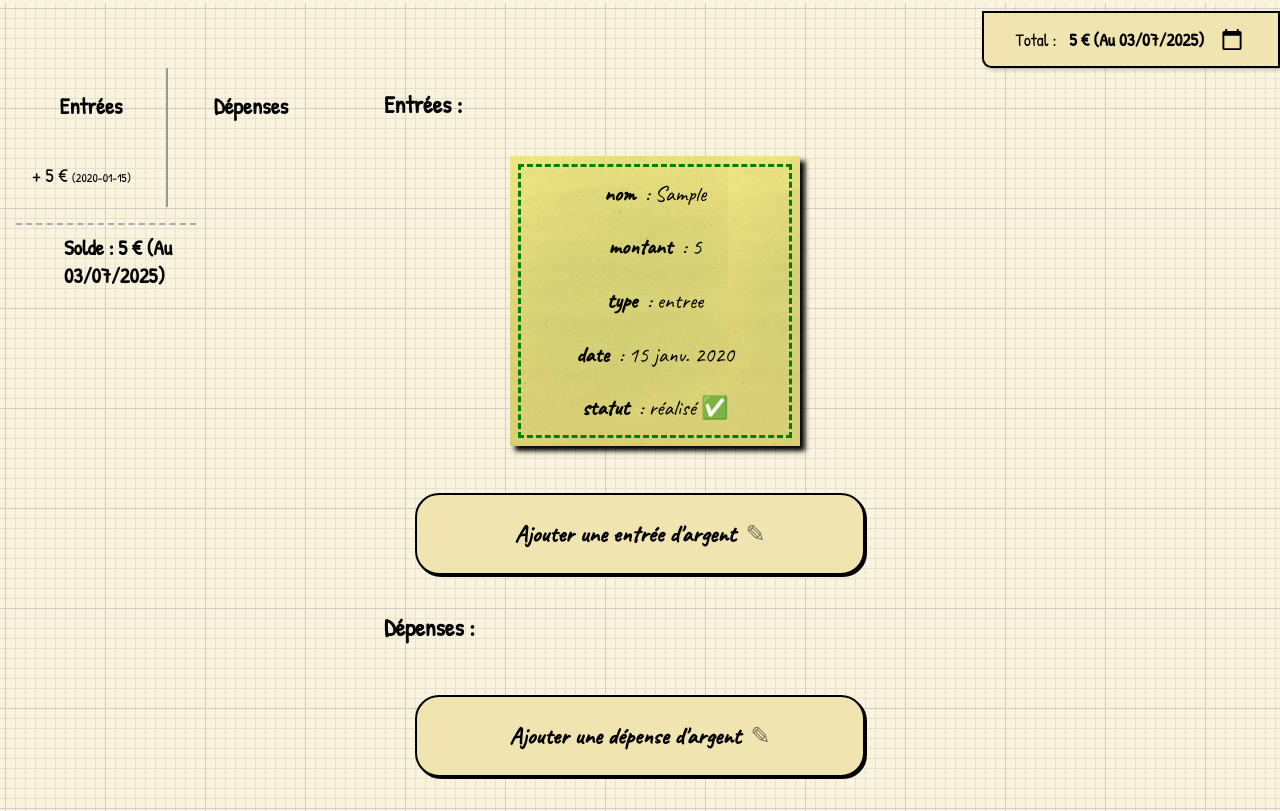
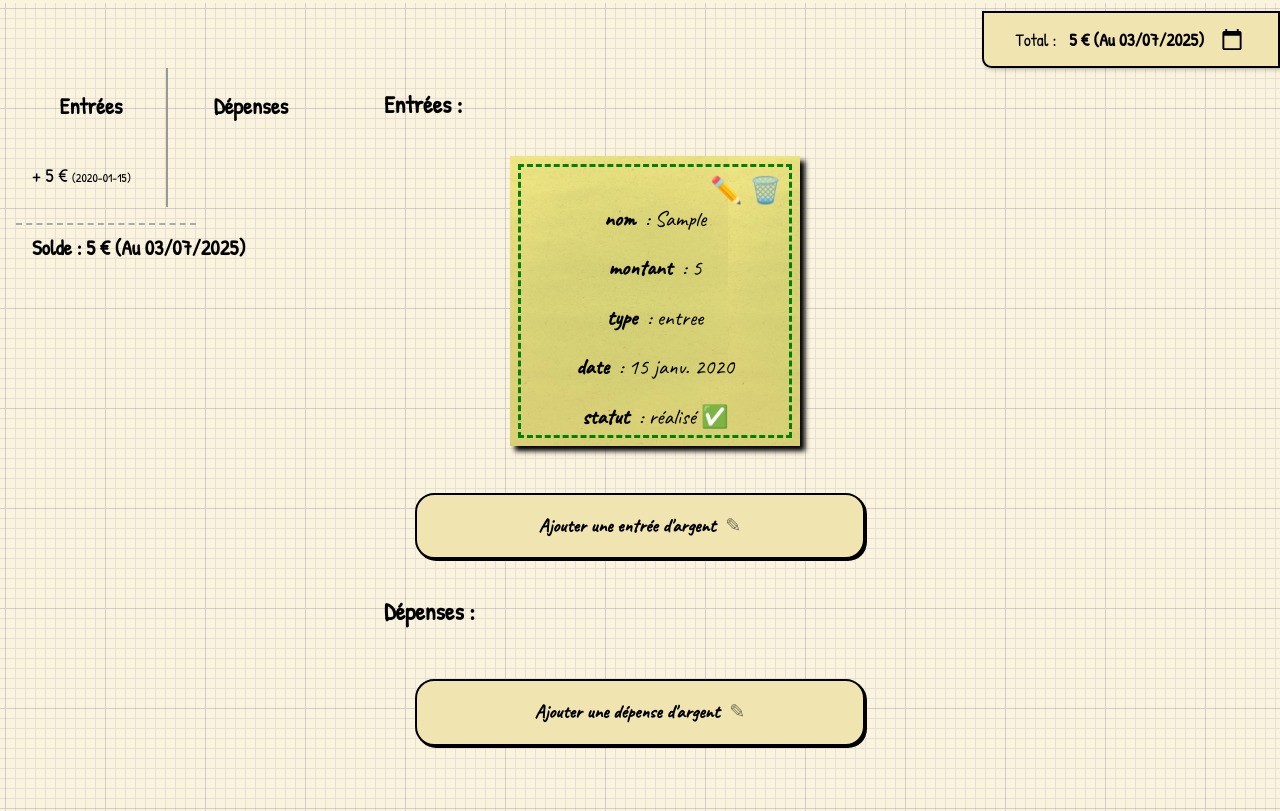
Before and after one commit to Aymeric-k/budgetmate-proto, a plain HTML site: page index.html in a window 1280 px wide. Both pictures are taken after typing "Sample", "5", "2020-01-15" into the empty fields and a click on the button "Ajouter". Shown: the part 77-888 px from the top of the page. Drawn offline with Linux system fonts and the light colour scheme.

Commit message:
feat/icone modif suppr + createFragment transactions

```diff
--- a/assets/js/scriptDom.js
+++ b/assets/js/scriptDom.js
@@ -9,6 +9,10 @@ const listSpending = document.querySelector('#listSpending')
 const soldeMontant = document.querySelector('#soldeMontant')
 const dateInput = document.querySelector('#datePicker')
 const monPortefeuille = new BudgetManager()
+
+function saveTransactionsToLocalStorage() {
+  localStorage.setItem('transactions', JSON.stringify(monPortefeuille.transactions))
+}
 
 let listEntryLength = listEntry.children.length
 let listSpendingLength = listSpending.children.length
@@ -105,23 +109,69 @@ const newTransaction = document.querySelector('.transaction')
 
 function afficherTransactions(transactions, containerElement) {
   containerElement.innerHTML = ''
-  transactions.forEach((transaction) => {
+  const fragment = document.createDocumentFragment()
+  transactions.forEach((transaction, index) => {
+    const postItDiv = document.createElement('div')
     const postItClass = transaction.type === 'entree' ? 'entree' : 'depense'
-    let ligne = `<div class="post-it ${postItClass}">`
+    postItDiv.className = `post-it ${postItClass}`
+    const btnContainer = document.createElement('div')
+    btnContainer.className = 'btn-container'
+    postItDiv.appendChild(btnContainer)
+    const editBtn = document.createElement('button')
+    editBtn.className = 'edit-btn post-it-btn'
+    editBtn.textContent = '✏️'
+    editBtn.dataset.index = index
+    btnContainer.appendChild(editBtn)
+
+    const deleteBtn = document.createElement('button')
+    deleteBtn.className = 'delete-btn post-it-btn'
+    deleteBtn.textContent = '🗑️'
+    deleteBtn.dataset.index = index
+    btnContainer.appendChild(deleteBtn)
     Object.keys(transaction).forEach((key) => {
-      ligne += ` <p><span class="bold">${key}</span> : `
+      const p = document.createElement('p')
+      const boldSpan = document.createElement('span')
+      boldSpan.className = 'bold'
+      boldSpan.textContent = `${key}`
+      p.appendChild(boldSpan)
+
+      let ligne = `:`
+
       if (key === 'date') {
-        ligne += ` ${transaction.getDateFormatee()}  </p>`
+        ligne += ` ${transaction.getDateFormatee()}`
       } else if (key === 'statut') {
-        ligne += ` ${transaction[key] === 'prévu' ? 'prévu ⏳' : 'réalisé ✅'} </p>`
+        ligne += ` ${transaction[key] === 'prévu' ? 'prévu ⏳' : 'réalisé ✅'}`
       } else {
-        ligne += ` ${transaction[key]}</p>  `
+        ligne += ` ${transaction[key]}`
       }
+      p.appendChild(document.createTextNode(ligne))
+      postItDiv.appendChild(p)
     })
-    ligne += `</div>`
-    containerElement.innerHTML += ligne
+    fragment.appendChild(postItDiv)
   })
+  containerElement.appendChild(fragment)
 }
+
+// transactions.forEach((transaction) => {
+//   const postItClass = transaction.type === 'entree' ? 'entree' : 'depense'
+//   let ligne = `<div class="post-it ${postItClass}"><button class ="edit-btn" data-index="${transactions.indexOf(
+//     transaction
+//   )}">✏️</button><button class ="delete-btn" data-index="${transactions.indexOf(
+//     transaction
+//   )}">🗑️</button>`
+//   Object.keys(transaction).forEach((key) => {
+//     ligne += ` <p><span class="bold">${key}</span> : `
+//     if (key === 'date') {
+//       ligne += ` ${transaction.getDateFormatee()}  </p>`
+//     } else if (key === 'statut') {
+//       ligne += ` ${transaction[key] === 'prévu' ? 'prévu ⏳' : 'réalisé ✅'} </p>`
+//     } else {
+//       ligne += ` ${transaction[key]}</p>  `
+//     }
+//   })
+//   ligne += `</div>`
+//   containerElement.innerHTML += ligne
+// })
 
 function getStatutFromDate(dateString) {
   const today = new Date()
--- a/assets/style/style.css
+++ b/assets/style/style.css
@@ -88,7 +88,7 @@ select {
   font-weight: 600;
 }
 
-section button,
+.add,
 section input {
   max-width: 450px;
   font-size: 1.2em;
@@ -203,7 +203,7 @@ section input::placeholder {
 }
 .post-it p {
   justify-content: center;
-  margin: 12px 0;
+  margin: 10px 0;
 }
 .entree::before {
   border-color: green;
@@ -246,12 +246,10 @@ section input::placeholder {
   font-weight: bold;
   font-size: 1.3rem;
   margin-top: 0.5rem;
-  padding-left: 3rem;
-  min-width: 200px;
+  padding-left: 1rem;
+  min-width: 250px;
 }
-#griffonSnippet.hidden {
-  /* display: none; */
-}
+
 #griffonSnippet {
   position: absolute;
   left: 1rem;
@@ -299,6 +297,20 @@ section input::placeholder {
   justify-content: center;
   gap: 0.8rem;
   z-index: 20;
+}
+.btn-container {
+  display: flex;
+  justify-content: flex-end;
+  gap: 0.8em;
+  padding: 0.5em 0.7em 0 0;
+}
+.post-it-btn {
+  background-color: transparent;
+  border: none;
+  font-size: 26px;
+  width: 20px;
+  height: 20px;
+  cursor: pointer;
 }
 @media screen and (max-width: 899px) {
   #totalBox button {
```
